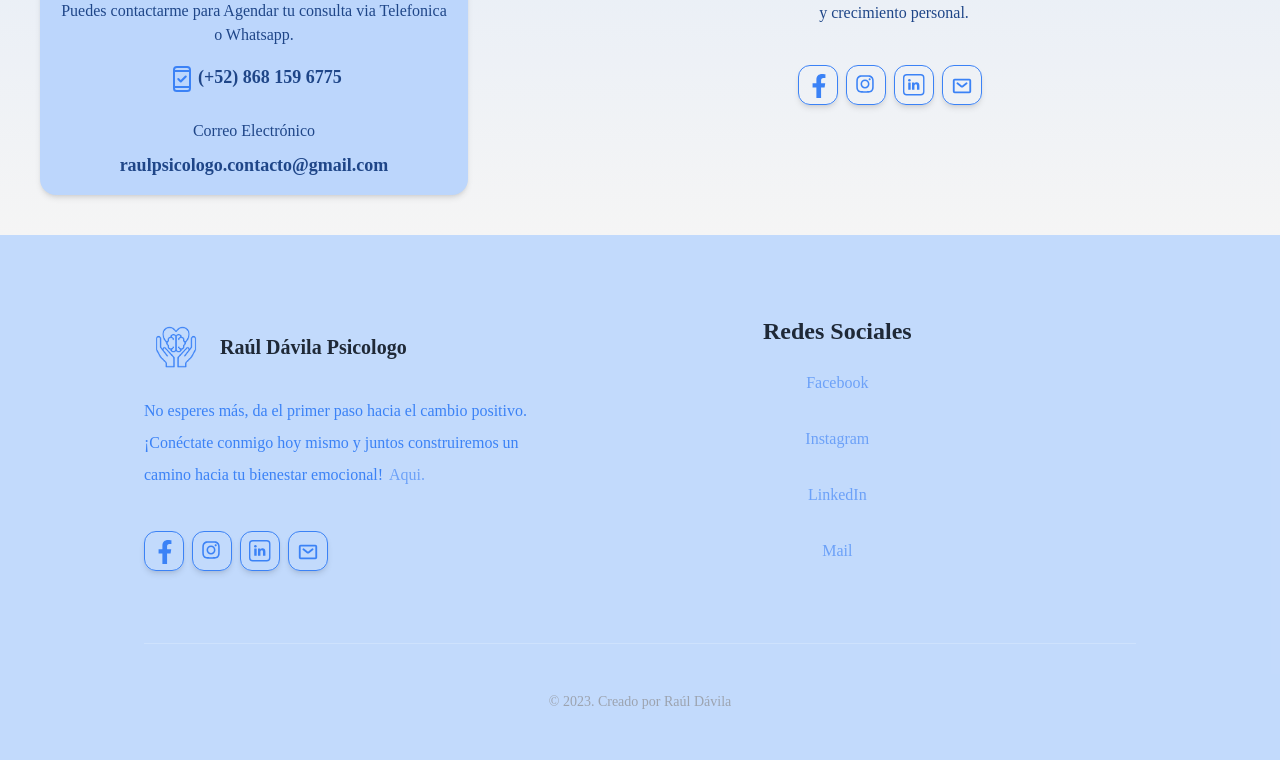
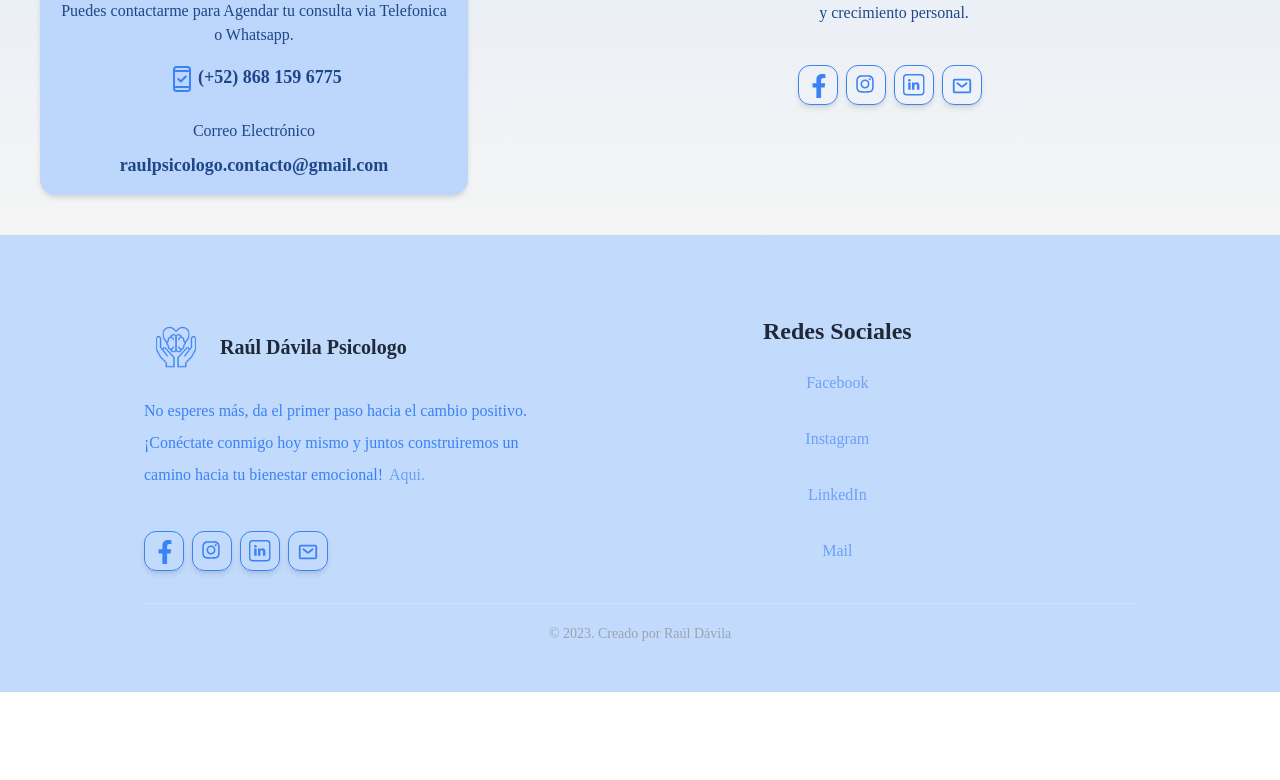
Before and after one commit to magoMercurio/raul-psicologo, a React (Vite) app: page / in a window 1280 px wide. Shown: the part 3391-4171 px from the top of the page. After the commit the page ends 4083 px from the top, so only its background shows below. Built offline with nearby package versions, Linux system fonts and the light colour scheme; a web font is replaced by a local one.

Commit message:
update-data

```diff
--- a/src/components/CardContact/index.jsx
+++ b/src/components/CardContact/index.jsx
@@ -1,8 +1,5 @@
 import MobileIcon from "../../assets/icons/MobileIcon"
 import Logo from '../../assets/imgs/logo.png'
-
-
-
 
 const CardContact = ({ nombre, email, telLink, tel }) => {
 
@@ -21,7 +18,7 @@ const CardContact = ({ nombre, email, telLink, tel }) => {
           </div>
           <div className="text-customLightBg3 text-center text-lg font-bold flex flex-row justify-center hover:text-customLightBg3Hover cursor-pointer" >
           <MobileIcon />
-          <a href={`tel:${ telLink }`}>(+52) 868 159 6775</a>
+          <a href={`tel:${ telLink }`}>{ tel }</a>
           </div>
           <p className=" text-customLightBg3 text-center mt-6 "> Correo Electrónico
           <p className="mt-2 ">
--- a/src/components/Footer/index.jsx
+++ b/src/components/Footer/index.jsx
@@ -13,7 +13,7 @@ import Logo from '../../assets/imgs/logo.png'
 
 const Footer = () => {
   return (
-    <footer className="mb-5 bg-customLightBg1/90 " >
+    <footer className=" bg-customLightBg1/90 " >
       <div className="pt-10  lg:pt-20 lg:pb-12 bg-customDarkBg1 radius-for-skewed ">
         <div className="container mx-auto px-4 w-4/5 md:w-11/12 lg:w-10/12 xl:w-4/5 2xl:w-2/3">
           <div className="flex flex-wrap items-start">
@@ -99,7 +99,7 @@ const Footer = () => {
 
             </div>
           </div>
-          <p className="text-center text-sm text-gray-400 border-t border-[rgb(255,255,255,0.2)] pt-12 mt-16 block">
+          <p className="text-center text-sm text-gray-400 border-t border-[rgb(255,255,255,0.2)] pt-5 mt-6 block">
             &copy; 2023. Creado por Raúl Dávila
           </p>
         </div>
--- a/src/components/NavBar/index.jsx
+++ b/src/components/NavBar/index.jsx
@@ -1,6 +1,5 @@
 import { useState } from "react"
 import { motion, AnimatePresence } from "framer-motion"
-import { socialLinks } from "../../Data/data.js"
 import Logo from '../../assets/imgs/logo.png'
 import CallToAction from '../CallToActionBtn'
 
```
